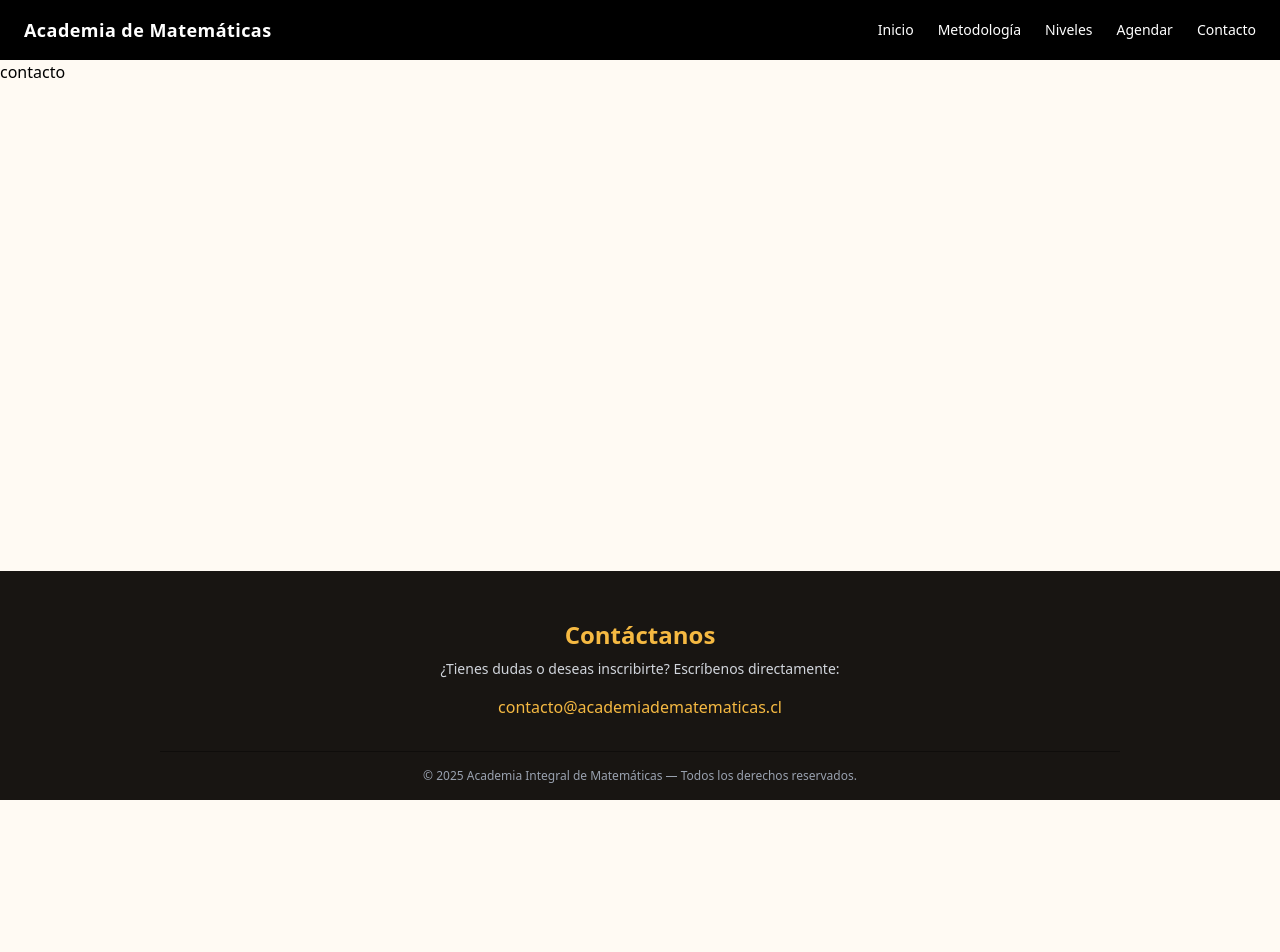
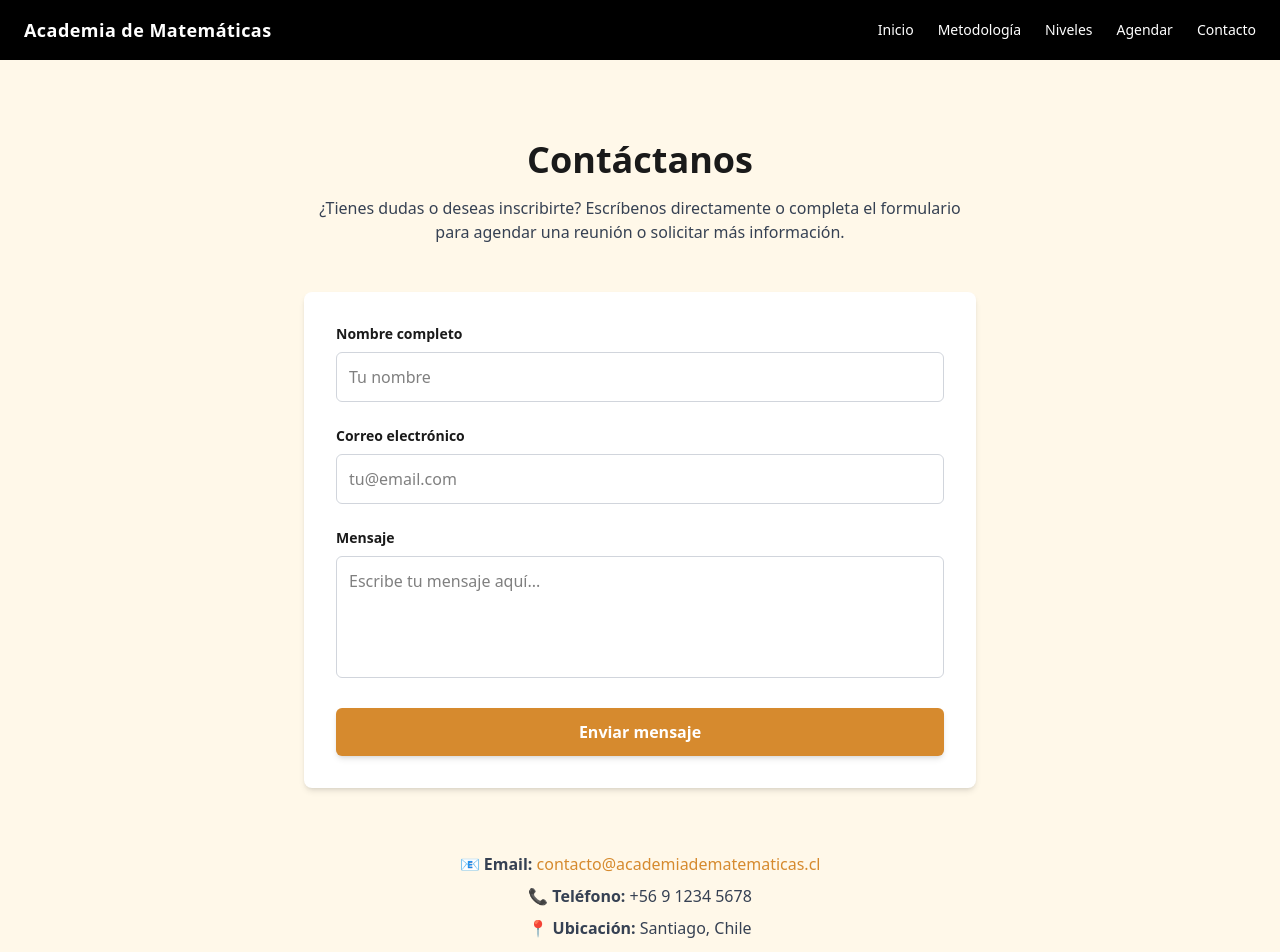
Before and after one commit to Rauljoseph/academia-matematicas, a Next.js app: page /contacto in a window 1280 px wide. Shown: the top 952 px of the page. Before the commit the page ends 800 px from the top, so only its background shows below. Built offline with nearby package versions, Linux system fonts and the light colour scheme.

Commit message:
feat(page): add contact page

```diff
--- /dev/null
+++ b/libs/contacto/components/contact-form.tsx
@@ -0,0 +1,58 @@
+'use client';
+//TODO darle comportamiento a este formulario y conectar con api
+export default function ContactForm() {
+  const handleSubmit = (e: React.FormEvent<HTMLFormElement>) => {
+    e.preventDefault();
+    console.log('Formulario enviado'); // conectar EmailJS o un endpoint
+  };
+
+  return (
+    <form
+      className="bg-white shadow-md rounded-lg p-8 max-w-2xl mx-auto text-left space-y-6"
+      onSubmit={handleSubmit}
+    >
+      <div>
+        <label htmlFor="name" className="block text-sm font-semibold mb-2 text-[#1a1a1a]">
+          Nombre completo
+        </label>
+        <input
+          id="name"
+          type="text"
+          placeholder="Tu nombre"
+          className="w-full border border-gray-300 rounded-md p-3 focus:ring-2 focus:ring-[#d68a2e] focus:outline-none"
+        />
+      </div>
+
+      <div>
+        <label htmlFor="email" className="block text-sm font-semibold mb-2 text-[#1a1a1a]">
+          Correo electrónico
+        </label>
+        <input
+          id="email"
+          type="email"
+          placeholder="tu@email.com"
+          className="w-full border border-gray-300 rounded-md p-3 focus:ring-2 focus:ring-[#d68a2e] focus:outline-none"
+        />
+      </div>
+
+      <div>
+        <label htmlFor="message" className="block text-sm font-semibold mb-2 text-[#1a1a1a]">
+          Mensaje
+        </label>
+        <textarea
+          id="message"
+          rows={4}
+          placeholder="Escribe tu mensaje aquí..."
+          className="w-full border border-gray-300 rounded-md p-3 focus:ring-2 focus:ring-[#d68a2e] focus:outline-none resize-none"
+        />
+      </div>
+
+      <button
+        type="submit"
+        className="bg-[#d68a2e] hover:bg-[#b87322] text-white font-semibold py-3 px-6 rounded-md shadow-md transition duration-300 w-full"
+      >
+        Enviar mensaje
+      </button>
+    </form>
+  );
+}
--- a/libs/contacto/index.tsx
+++ b/libs/contacto/index.tsx
@@ -1,5 +1,36 @@
-'use client';
+import ContactForm from './components/contact-form';
 
 export default function Contact() {
-  return <h1> contacto </h1>;
+  return (
+    <section className="w-screen bg-[#fff8e9] py-20 px-6 md:px-16">
+      <div className="max-w-5xl mx-auto text-center">
+        <h1 className="text-4xl font-bold text-[#1a1a1a] mb-4">Contáctanos</h1>
+
+        <p className="text-gray-700 max-w-2xl mx-auto mb-12">
+          ¿Tienes dudas o deseas inscribirte? Escríbenos directamente o completa el formulario para
+          agendar una reunión o solicitar más información.
+        </p>
+
+        <ContactForm />
+
+        <div className="mt-16 text-gray-700">
+          <p className="mb-2">
+            📧 <strong>Email:</strong>{' '}
+            <a
+              href="mailto:contacto@academiadematematicas.cl"
+              className="text-[#d68a2e] hover:underline"
+            >
+              contacto@academiadematematicas.cl
+            </a>
+          </p>
+          <p className="mb-2">
+            📞 <strong>Teléfono:</strong> +56 9 1234 5678
+          </p>
+          <p>
+            📍 <strong>Ubicación:</strong> Santiago, Chile
+          </p>
+        </div>
+      </div>
+    </section>
+  );
 }
```
